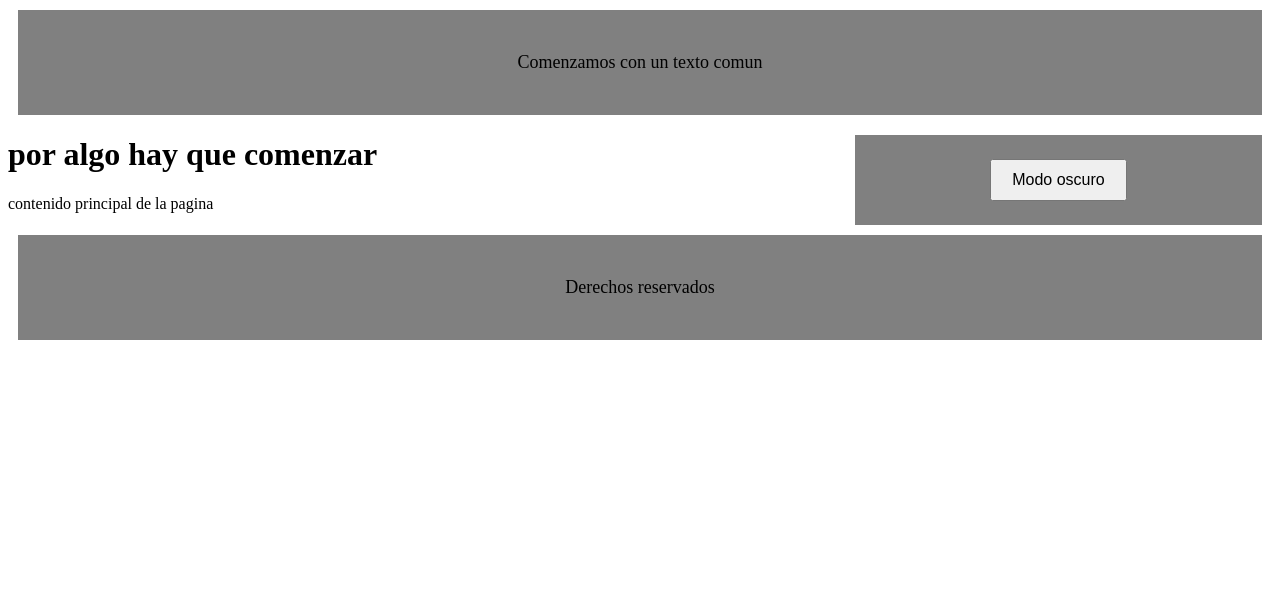
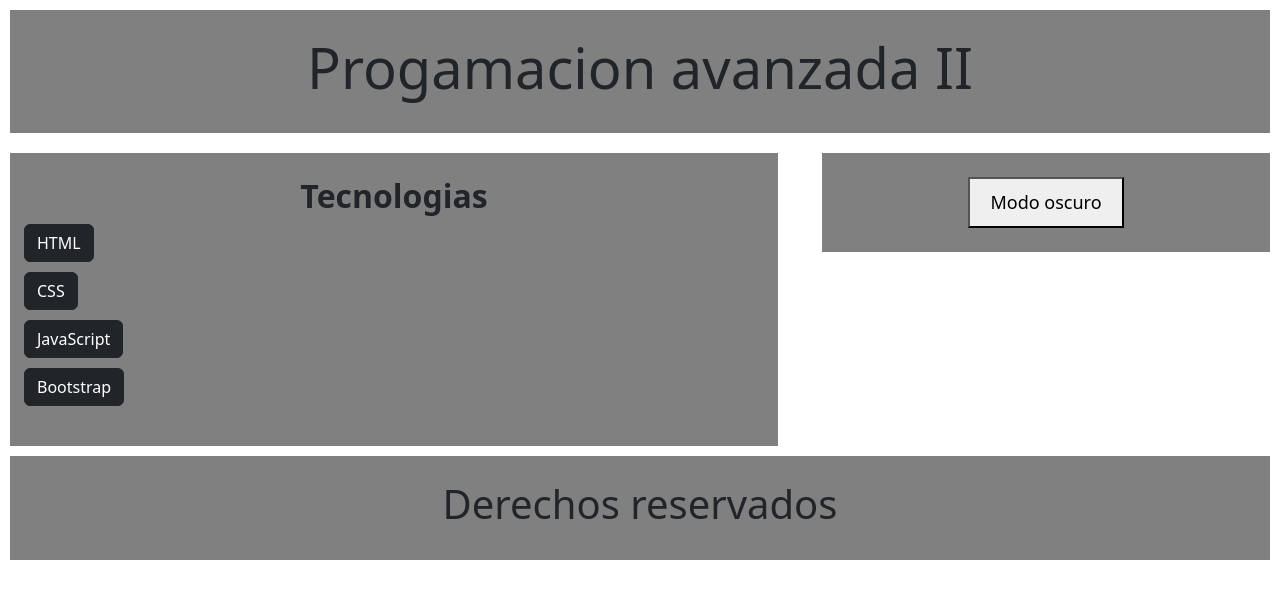
Before and after one commit to jesus-4/proyecto_PA2, a plain HTML site: page index.html in a window 1280 px wide. Drawn offline with nearby package versions, Linux system fonts and the light colour scheme.

Commit message:
Actualizacion y ajustes de HTML y CSS

```diff
--- a/index.html
+++ b/index.html
@@ -5,24 +5,64 @@
     <meta name="viewport" content="width=device-width, initial-scale=1.0">
     <title>Mi Página Web</title>
     <link rel="stylesheet" href="styles.css">
+    <link href="https://cdn.jsdelivr.net/npm/bootstrap@5.3.3/dist/css/bootstrap.min.css" rel="stylesheet" integrity="sha384-QWTKZyjpPEjISv5WaRU9OFeRpok6YctnYmDr5pNlyT2bRjXh0JMhjY6hW+ALEwIH" crossorigin="anonymous">
 </head>
 
 <body>
     <header>
-        <p> Comenzamos con un texto comun</p>
+        <h1 class="display-4"> Progamacion avanzada II</h1>
     </header>
+
     <aside>
-        <button id="modo-btn">Modo oscuro</button>
+        <a href="https://www.mgpanel.org/post/como-implementar-un-tema-oscuro-dark-mode-en-tu-pagina-web-con-css-y-javascript"><button id="modo-btn">Modo oscuro</button></a>
     </aside>
 
+    <section>
+        <h2 style="text-align: center;"><strong>Tecnologias</strong></h2>
+        <ul class="list-unstyled">
+            <li>
+                <button class="btn btn-dark" type="button" data-bs-toggle="collapse" data-bs-target="#html-info">
+                    HTML
+                </button>
+                <div class="collapse mt-2" id="html-info">
+                    <p><b title="HyperText Markup Language">HTML</b>, hace referencia al lenguaje de marcado utilizado en la creación de páginas web.
+Este estándar que sirve de referencia del software que interactúa con la elaboración de páginas web en sus diferentes versiones.</p>
+<a href="https://developer.mozilla.org/es/docs/Web/HTML" style="background-color: rgb(126, 182, 182)">Ver mas.</a>
+                </div>
+            </li>
+            <li>
+                <button class="btn btn-dark" type="button" data-bs-toggle="collapse" data-bs-target="#css-info">
+                    CSS
+                </button>
+                <div class="collapse mt-2" id="css-info">
+                    <p><b title="Cascading Style Sheets">CSS</b> es un lenguaje que se usa para estilizar elementos escritos en un lenguaje de marcado como HTML.
+CSS fue desarrollado por W3C (World Wide Web Consortium) en 1996 por una razón muy sencilla. HTML no fue diseñado para tener etiquetas que ayuden a formatear la página..</p>
+                </div>
+            </li>
+            <li>
+                <button class="btn btn-dark" type="button" data-bs-toggle="collapse" data-bs-target="#javascript-info">
+                    JavaScript
+                </button>
+                <div class="collapse mt-2" id="javascript-info">
+                <p><b>JavaScript</b> es un lenguaje de programación interpretado, dialecto del estándar ECMAScript. Se define como orientado a objetos, basado en prototipos,
+ imperativo, débilmente tipado y dinámico. </p>
+                </div>
+            </li>
+            <li>
+                <button class="btn btn-dark" type="button" data-bs-toggle="collapse" data-bs-target="#bootstrap-info">
+                    Bootstrap
+                </button>
+                <div class="collapse mt-2" id="bootstrap-info">
+                <p><b>Bootstrap</b> es framework de CSS que facilita la creación de diseños responsivos.</p>
+                </div>
+            </li>
 
-    <h1> por algo hay que comenzar</h1>
-    <p> contenido principal de la pagina</p>
-
+        </ul>
+    </section>
 
     <footer>
-        <p> Derechos reservados</p>
+        <h1 class="display-6"> Derechos reservados</h1>
     </footer>
-    <script src="scripts.js"></script>
-</body>
+    <!-- <script src="scripts.js"></script> -->
+    <script src="https://cdn.jsdelivr.net/npm/bootstrap@5.3.3/dist/js/bootstrap.bundle.min.js" integrity="sha384-YvpcrYf0tY3lHB60NNkmXc5s9fDVZLESaAA55NDzOxhy9GkcIdslK1eN7N6jIeHz" crossorigin="anonymous"></script></body>
 </html>
--- a/styles.css
+++ b/styles.css
@@ -4,16 +4,31 @@ header, footer, aside, section{
     padding: 24px 14px;
     margin: 10px;
 }
+
 header, footer{
     text-align: center;
     clear: both;
+}
+
+section{
+    width: 60%;
+    float: left;
+    text-align: left;
+}
+
+ul.list-unstyled li {
+    margin-bottom: 10px;
+}
+
+#sec_button{
+    background-color: brown;
 }
 
 aside{
     float: right;
     display: flex;
     justify-content: center;
-    width: 30%;
+    width: 35%;
     align-items: center;
 }
 
```
Also changed, not shown: 1 other file.
